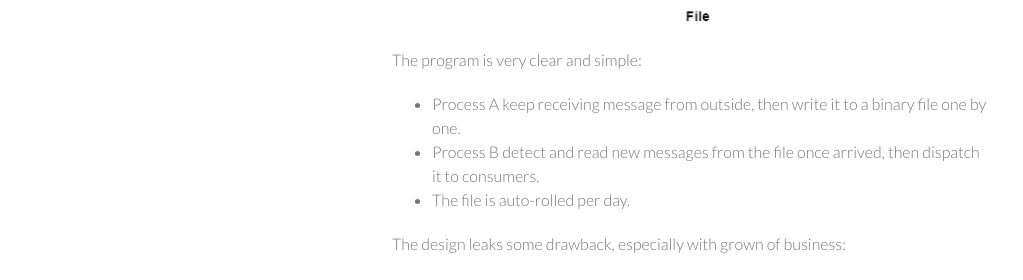
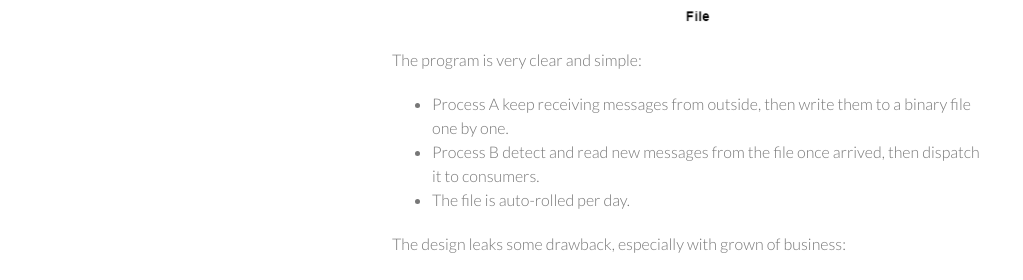
Before and after one commit to atealxt/atealxt.github.io, a Jekyll site: the page built from _posts/2018-12-06-kafka-use-case.md, in a window 1280 px wide and 900 px high. Shown: the part 389-669 px from the top of the window, without its empty margins (128-1151 px from the left). Built offline with Jekyll 4.4.1, drawn with Linux system fonts in a browser that asks for light colours; comment, search, counter and statistics services are not loaded.

Commit message:
Update 2018-12-06-kafka-use-case.md

```diff
--- a/_posts/2018-12-06-kafka-use-case.md
+++ b/_posts/2018-12-06-kafka-use-case.md
@@ -19,7 +19,7 @@ We have a program receive messages from outside and dispatch to consumers to han
 ![File version Program](http://atealxt.github.io/images/20181206/producer_consumer-v1.png "File version Program")
 
 The program is very clear and simple:
-* Process A keep receiving message from outside, then write it to a binary file one by one.
+* Process A keep receiving messages from outside, then write them to a binary file one by one.
 * Process B detect and read new messages from the file once arrived, then dispatch it to consumers.
 * The file is auto-rolled per day.
 
```
